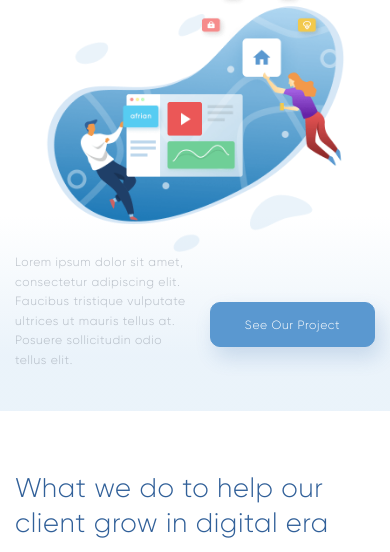
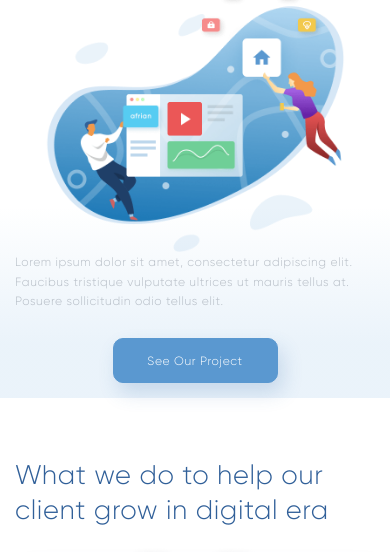
Before and after one commit to radikra/afrianska, a plain HTML site: page index.html in a window 390 px wide. Shown: the part 217-769 px from the top of the page. Drawn offline with Linux system fonts and the light colour scheme.

Commit message:
adaptive changes

```diff
--- a/scss/style.scss
+++ b/scss/style.scss
@@ -207,6 +207,15 @@ body.lock {
         &__burger {
             z-index: 10;
         }
+        &__desc {
+            flex-direction: column;
+        }
+        &__subtitle {
+            max-width: 100%;
+        }
+        &__action {
+            max-width: 100%;
+        }
         &__menu {
             position: absolute;
             width: 100vw;
@@ -264,6 +273,12 @@ body.lock {
     @media (max-width: 768px) {
         &__action {
             margin-left: auto;
+        }
+    }
+    @media (max-width: 500px) {
+        &__action {
+            margin-left: auto;
+            margin-right: auto;
         }
     }
 }
```
Also changed, not shown: css/nullstyle.css (added), css/style.css.
